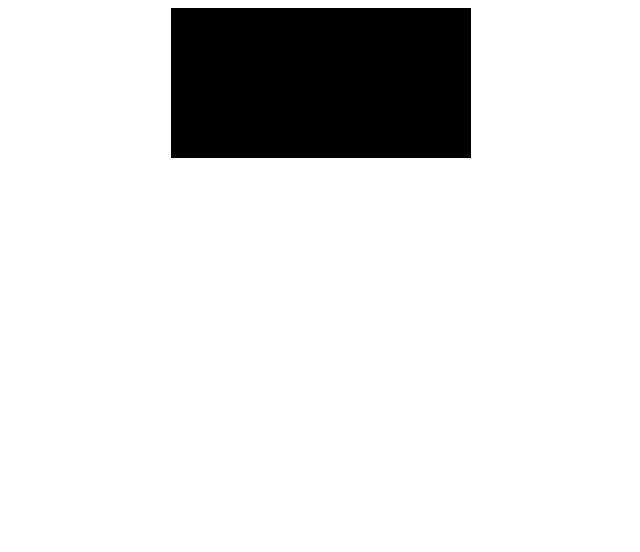
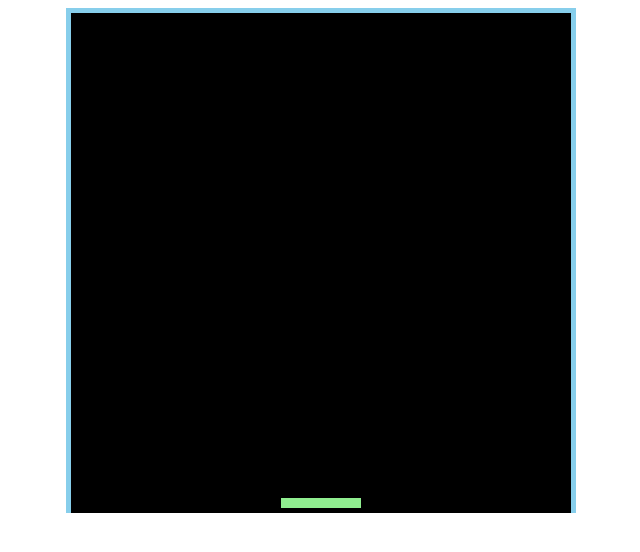
Before and after one commit to SuyashMehare/Genesis, a plain HTML site: page index.html in a window 1280 px wide. Shown: the whole page, without its empty margins (319-959 px from the left). Drawn offline with Linux system fonts and the light colour scheme.

Commit message:
design the initial player

```diff
--- a/index.html
+++ b/index.html
@@ -1,13 +1,13 @@
 <!DOCTYPE html>
 <html lang="en">
-<head>
-    <meta charset="UTF-8">
-    <meta name="viewport" content="width=device-width, initial-scale=1.0">
+  <head>
+    <meta charset="UTF-8" />
+    <meta name="viewport" content="width=device-width, initial-scale=1.0" />
     <title>Brick Breaker Game</title>
-    <link rel="stylesheet" href="style.css">
-</head>
-<body>
+    <link rel="stylesheet" href="style.css" />
+    <script src="script.js"></script>
+  </head>
+  <body>
     <canvas id="board"></canvas>
-</body>
-<script src="./script.js"></script>
+  </body>
 </html>
--- a/script.js
+++ b/script.js
@@ -0,0 +1,24 @@
+let board;
+let boardWidth = 500;
+let boardHeight = 500;
+let context;
+
+let playerWidth = 80;
+let playerHeight = 10;
+
+let player = {
+    x: boardWidth/2 - playerWidth/2,
+    y: boardHeight - playerHeight - 5,
+    width: playerWidth,
+    height: playerHeight
+}
+
+window.onload = function () {
+    board = document.getElementById("board");
+    board.height = boardHeight;
+    board.width = boardWidth;
+    context = board.getContext("2d");
+
+    context.fillStyle = "lightgreen";
+    context.fillRect(player.x, player.y, player.width, player.height);
+}
--- a/style.css
+++ b/style.css
@@ -4,4 +4,7 @@ body {
 
 #board {
     background-color: black;
+    border-top: 5px solid skyblue;
+    border-left: 5px solid skyblue;
+    border-right: 5px solid skyblue;
 }
```
